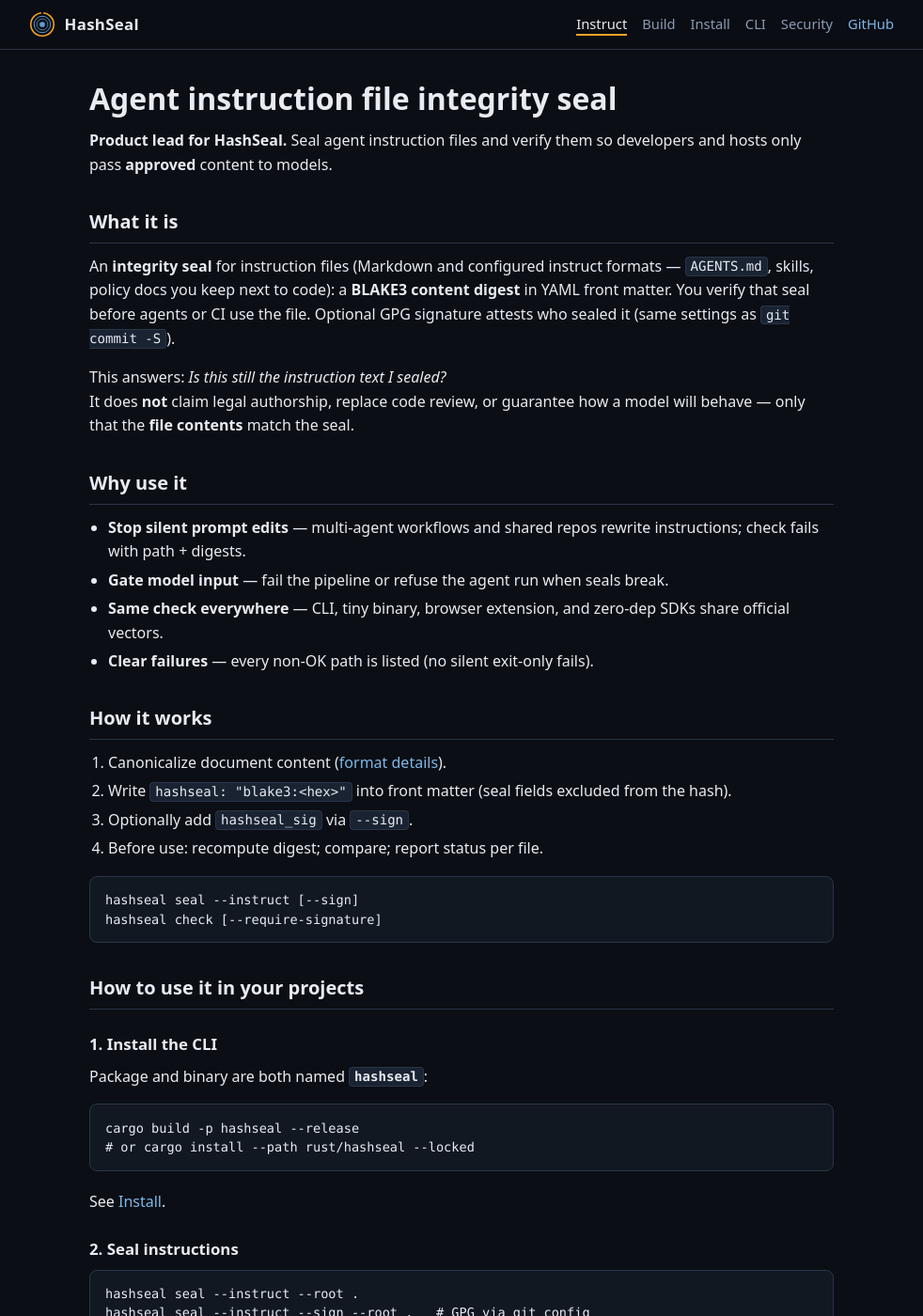
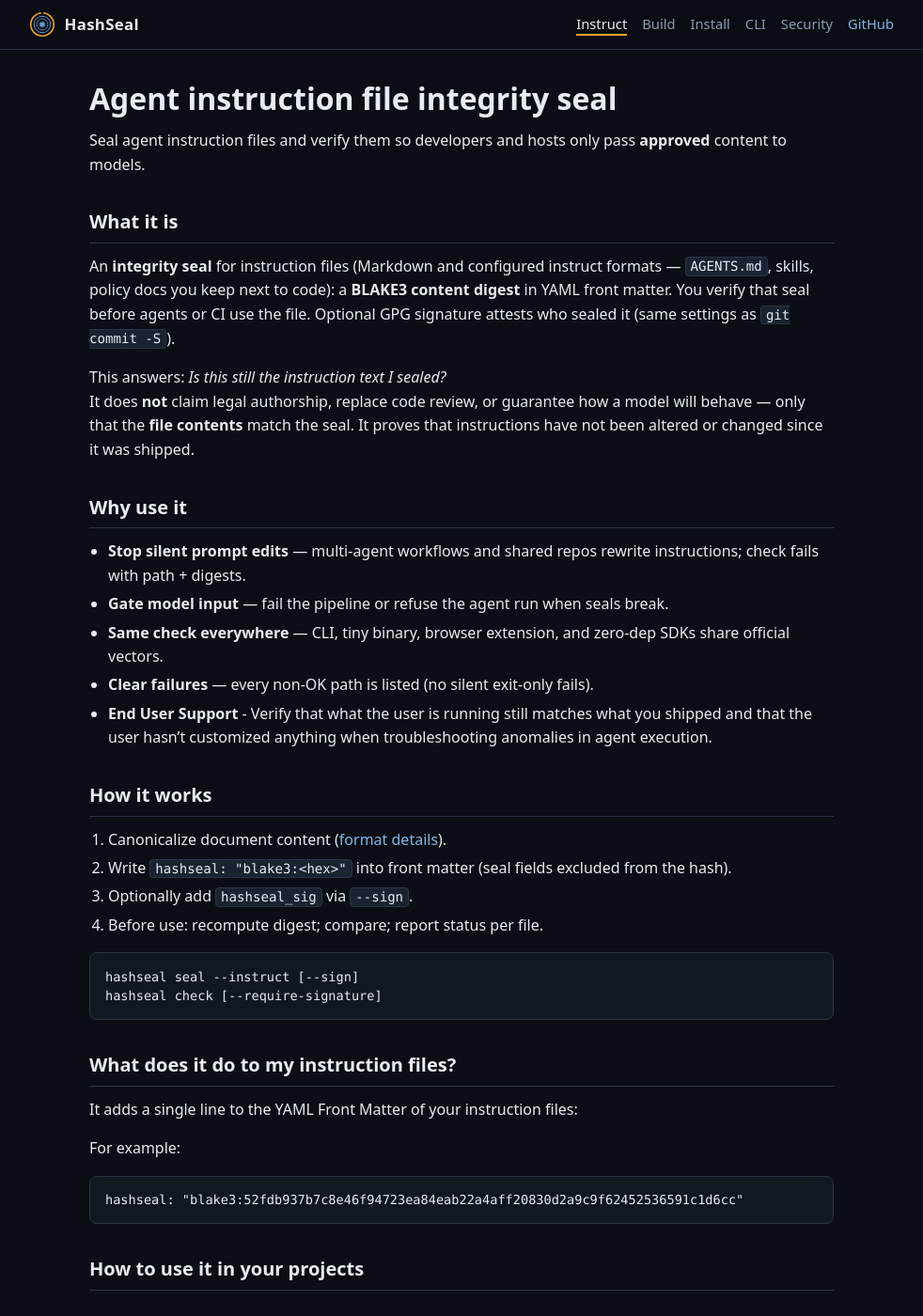
Before and after one commit to monkeyking-hq/hashseal, a Jekyll site: the page built from docs/instruct/index.md, in a window 1280 px wide and 1400 px high. Shown: the whole window at 94% size, without its empty margins (149-1131 px from the left). Built offline with Jekyll 4.4.1, drawn with Linux system fonts in a browser that asks for light colours.

Commit message:
docs(instruct): clarify product copy and front-matter seal example
Drop product-lead framing, add end-user support bullet and YAML seal
example; re-seal instruct docs digests.

> Co-Authored by Grok Build using grok-4.5 with agent main.

````diff
--- a/docs/instruct/index.md
+++ b/docs/instruct/index.md
@@ -2,19 +2,19 @@
 layout: default
 title: Agent instruction file integrity seal
 permalink: /instruct/
-hashseal: "blake3:e50f9554c78a64559f6af91aa5fad667e72fe19defc14cb1ae748adbc9843e4a"
+hashseal: "blake3:2b8429e5784cfe6f5245a133006447158885f1364cfc90f272225931db845f08"
 ---
 
 # Agent instruction file integrity seal
 
-**Product lead for HashSeal.** Seal agent instruction files and verify them so developers and hosts only pass **approved** content to models.
+Seal agent instruction files and verify them so developers and hosts only pass **approved** content to models.
 
 ## What it is
 
 An **integrity seal** for instruction files (Markdown and configured instruct formats — `AGENTS.md`, skills, policy docs you keep next to code): a **BLAKE3 content digest** in YAML front matter. You verify that seal before agents or CI use the file. Optional GPG signature attests who sealed it (same settings as `git commit -S`).
 
 This answers: *Is this still the instruction text I sealed?*
-It does **not** claim legal authorship, replace code review, or guarantee how a model will behave — only that the **file contents** match the seal.
+It does **not** claim legal authorship, replace code review, or guarantee how a model will behave — only that the **file contents** match the seal.  It proves that instructions have not been altered or changed since it was shipped.
 
 ## Why use it
 
@@ -22,6 +22,7 @@
 - **Gate model input** — fail the pipeline or refuse the agent run when seals break.
 - **Same check everywhere** — CLI, tiny binary, browser extension, and zero-dep SDKs share official vectors.
 - **Clear failures** — every non-OK path is listed (no silent exit-only fails).
+- **End User Support** - Verify that what the user is running still matches what you shipped and that the user hasn't customized anything when troubleshooting anomalies in agent execution.
 
 ## How it works
 
@@ -33,6 +34,15 @@
 ```text
 hashseal seal --instruct [--sign]
 hashseal check [--require-signature]
+```
+## What does it do to my instruction files?
+
+It adds a single line to the YAML Front Matter of your instruction files:
+
+For example:
+
+```text
+hashseal: "blake3:52fdb937b7c8e46f94723ea84eab22a4aff20830d2a9c9f62452536591c1d6cc"
 ```
 
 ## How to use it in your projects
````
Also changed, not shown: docs/instruct/format.md (+1 -0 lines), docs/instruct/verify-sdks.md (+1 -0 lines).
